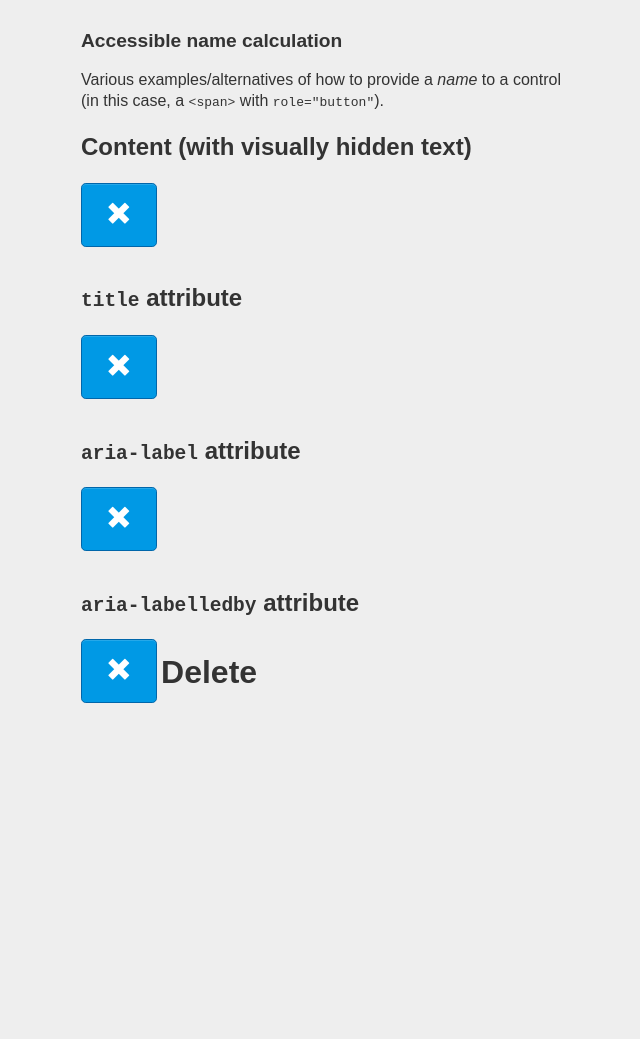
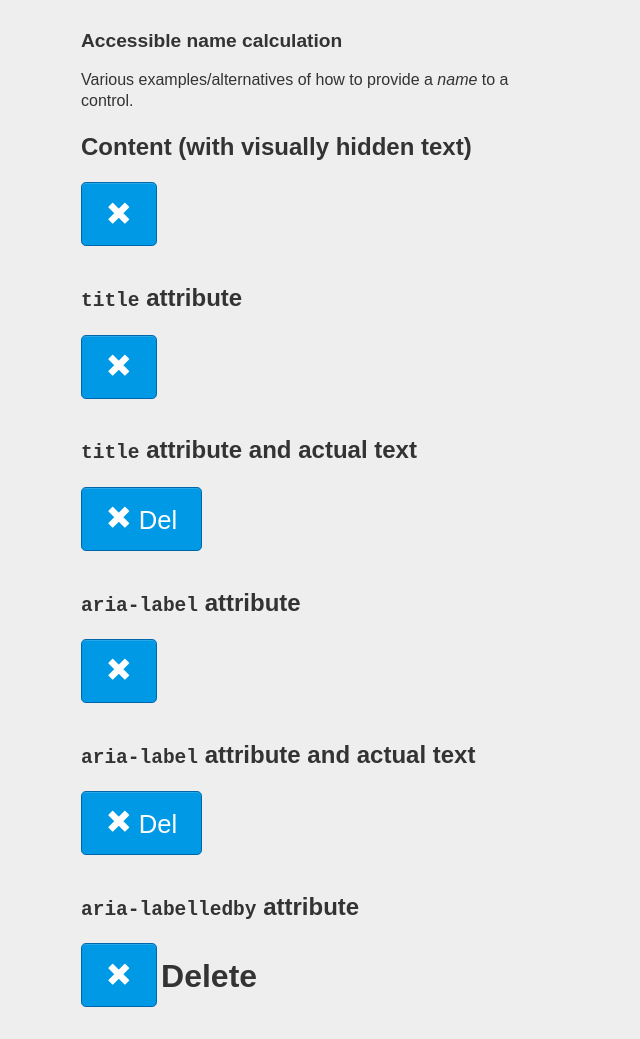
Before and after one commit to patrickhlauke/aria, a plain HTML site: page demos/accessible-name-calculation/index.html in a window 1280 px wide. Shown: the whole page, without its empty margins (319-959 px from the left). Before the commit the page ends 800 px from the top, so only its background shows below. Drawn offline with Linux system fonts and the light colour scheme.

Commit message:
Use actual <button>, add examples where title/aria-label are combined with actual text
to show how title complements, but aria-label overrides

```diff
--- a/demos/accessible-name-calculation/index.html
+++ b/demos/accessible-name-calculation/index.html
@@ -6,7 +6,7 @@
 <link rel="stylesheet" href="../style.css">
 <style>
 /* override some of the generic demo styles */
-[role="button"] {
+button, [role="button"], .button {
     width: auto;
     text-overflow: initial;
 }
@@ -16,29 +16,39 @@
 </head>
 <body>
 <h1>Accessible name calculation</h1>
-<p>Various examples/alternatives of how to provide a <em>name</em> to a control (in this case, a <code>&lt;span&gt;</code> with <code>role="button"</code>).</p>
+<p>Various examples/alternatives of how to provide a <em>name</em> to a control.</p>
 
 <h2>Content (with visually hidden text)</h2>
-<span tabindex="0" role="button">
+<button>
 <span class="glyphicon glyphicon-remove">
 <span class="sr-only">Delete</span>
 </span>
-</span>
+</button>
 
 <h2><code>title</code> attribute</h2>
-<span tabindex="0" role="button" title="Delete">
+<button title="Delete">
 <span class="glyphicon glyphicon-remove"></span>
-</span>
+</button>
+
+<h2><code>title</code> attribute and actual text</h2>
+<button title="Delete">
+<span class="glyphicon glyphicon-remove"></span> Del
+</button>
 
 <h2><code>aria-label</code> attribute</h2>
-<span tabindex="0" role="button" aria-label="Delete">
+<button aria-label="Delete">
 <span class="glyphicon glyphicon-remove"></span>
-</span>
+</button>
+
+<h2><code>aria-label</code> attribute and actual text</h2>
+<button aria-label="Delete">
+<span class="glyphicon glyphicon-remove"></span> Del
+</button>
 
 <h2><code>aria-labelledby</code> attribute</h2>
-<span tabindex="0" role="button" aria-labelledby="label-for-delete-button">
+<button aria-labelledby="label-for-delete-button">
 <span class="glyphicon glyphicon-remove"></span>
-</span>
+</button>
 
 <span id="label-for-delete-button">Delete</span>
 
```
Also changed, not shown: presentation/index.html (+2 -1 lines).
